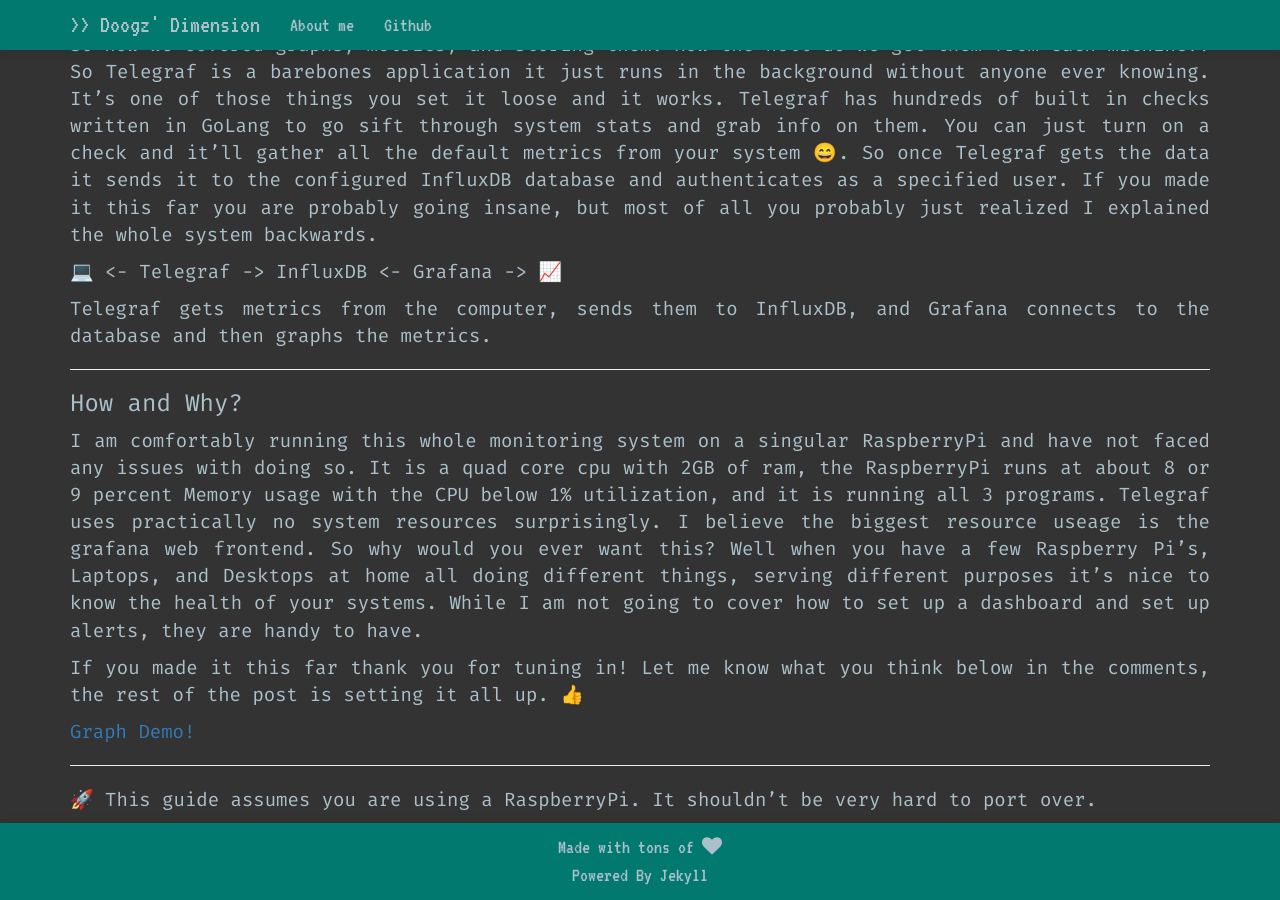
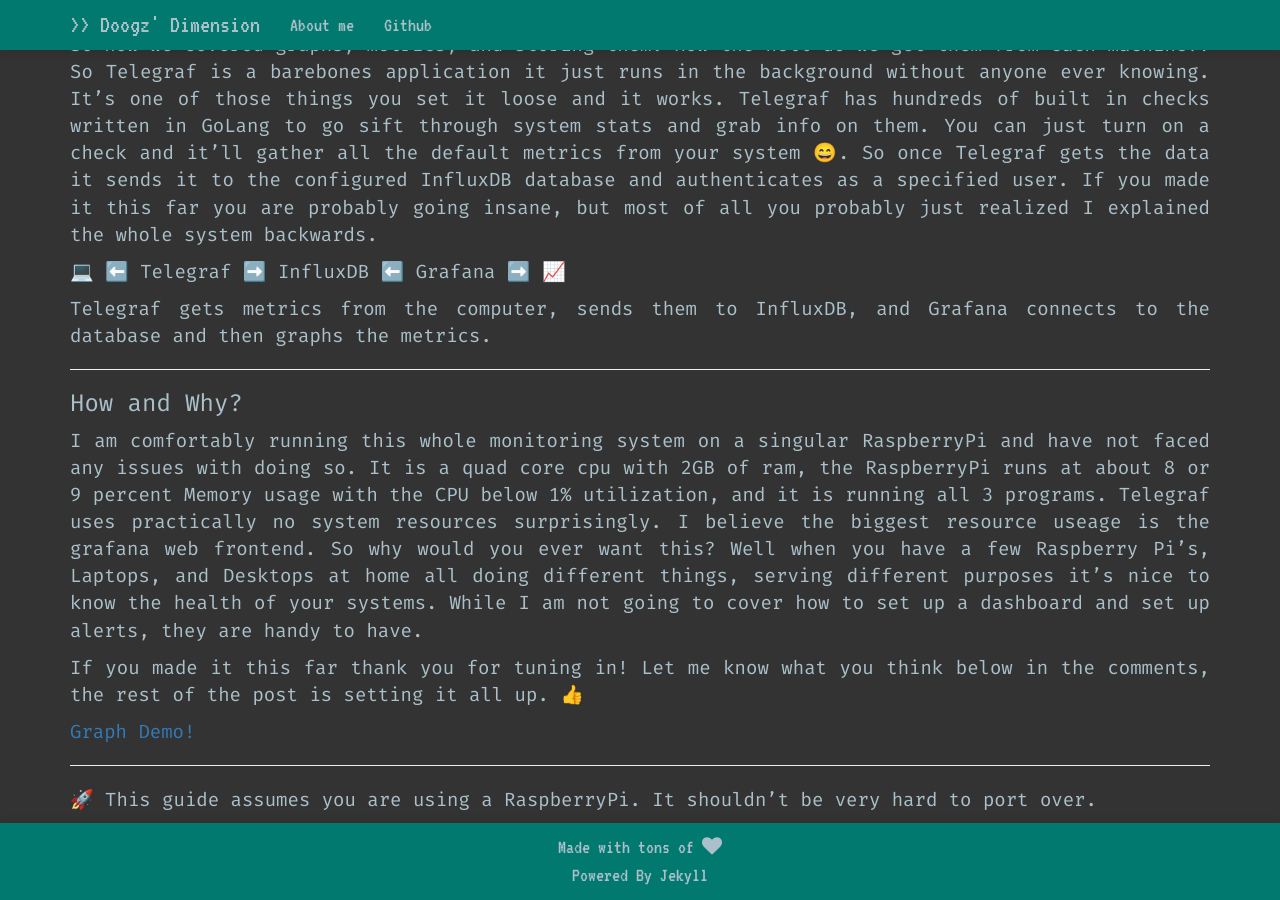
Before and after one commit to wdoogz/wdoogz.github.io, a Jekyll site: the page built from _posts/2020-04-09-at-home-monitoring.markdown, in a window 1280 px wide and 900 px high, scrolled down 1632 px. Built offline with Jekyll 4.4.1, drawn with Linux system fonts in a browser that asks for light colours; nearby versions of some CDN libraries; emoji names are drawn with the system emoji font; some web fonts are replaced; part of the change alters nothing that is shown.

```diff
--- a/_posts/2020-04-09-at-home-monitoring.markdown
+++ b/_posts/2020-04-09-at-home-monitoring.markdown
@@ -44,7 +44,7 @@ So now we covered graphs, metrics, and storing them. How the hell do we get them
 So once Telegraf gets the data it sends it to the configured InfluxDB database and authenticates as a specified user.
 If you made it this far you are probably going insane, but most of all you probably just realized I explained the whole system backwards.
 
-:computer: <- Telegraf -> InfluxDB <- Grafana -> :chart_with_upwards_trend:
+:computer: :arrow_left: Telegraf :arrow_right: InfluxDB :arrow_left: Grafana :arrow_right: :chart_with_upwards_trend:
 
 Telegraf gets metrics from the computer, sends them to InfluxDB, and Grafana connects to the database and then graphs the metrics.
 
```
